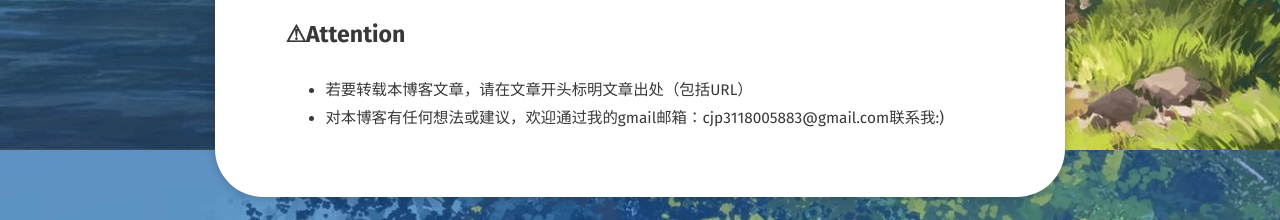
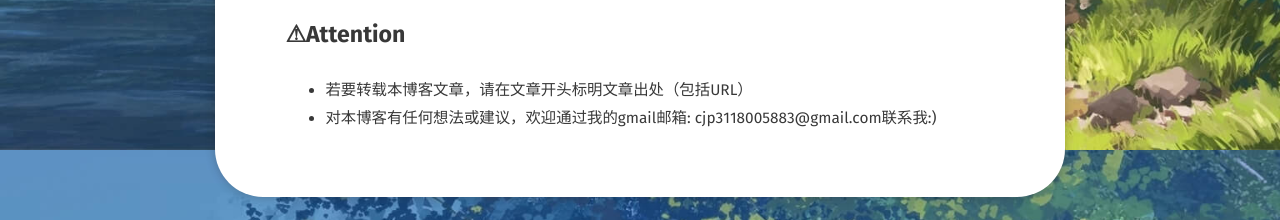
Before and after one commit to JPblog/JPblog.github.io, a Jekyll site: the page built from about/index.md, in a window 1280 px wide. Shown: the part 750-970 px from the top of the page. Built offline with Jekyll 4.4.1, drawn with Linux system fonts in a browser that asks for light colours; some web fonts are replaced.

```diff
--- a/about/index.md
+++ b/about/index.md
@@ -7,6 +7,7 @@ comments: false
 ---
 
 <center>万物皆有裂痕，那是光进来的地方。</center>
+
 Hi，我是纪鹏(JP)，广东工业大学软件工程本科在读。
 
 近来在做一些以[RoboMaster](https://baike.baidu.com/item/RoboMaster/22243330?fr=aladdin)机器视觉辅助系统开发为主的Computer Vision方面的项目，以后偏向于向安卓开发方向发展。
@@ -25,4 +26,4 @@ Hi，我是纪鹏(JP)，广东工业大学软件工程本科在读。
 ## ⚠Attention
 
 + 若要转载本博客文章，请在文章开头标明文章出处（包括URL）
-+ 对本博客有任何想法或建议，欢迎通过我的gmail邮箱：cjp3118005883@gmail.com联系我:)
++ 对本博客有任何想法或建议，欢迎通过我的gmail邮箱: cjp3118005883@gmail.com联系我:)
```
